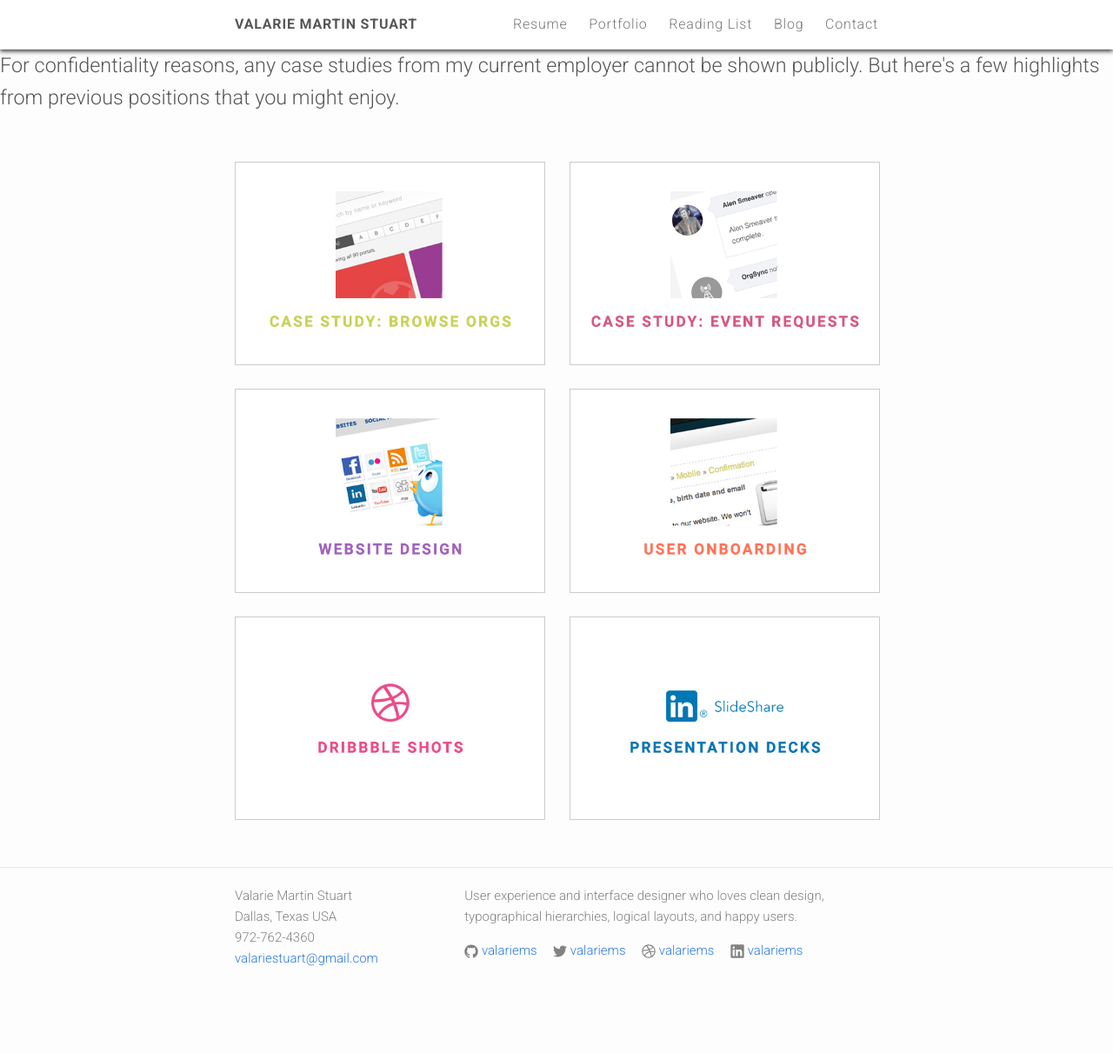
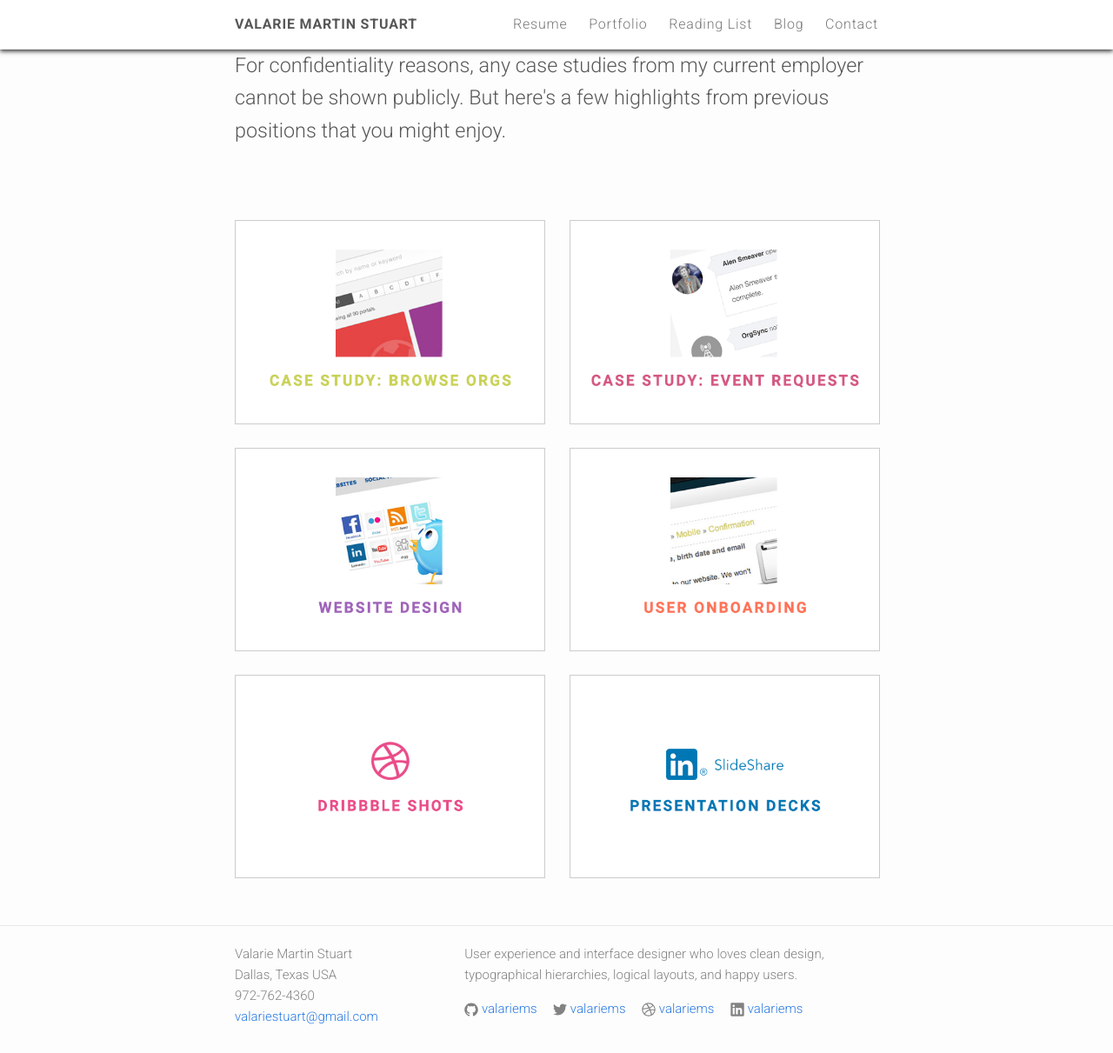
Before and after one commit to valariems/valariems.github.io, a Jekyll site: the page built from portfolio.html, in a window 1280 px wide. Shown: the whole page at 87% size. Built offline with Jekyll 4.4.1, drawn with Linux system fonts in a browser that asks for light colours; nearby versions of some CDN libraries; before the commit the page ends 1144 px from its top, so only the background shows below that.

Commit message:
Still styling.

```diff
--- a/portfolio.html
+++ b/portfolio.html
@@ -5,9 +5,12 @@ permalink: /portfolio/
 order: 2
 ---
 
-<div class="post-content">
-  <p>For confidentiality reasons, any case studies from my current employer cannot be shown publicly. But here's a few highlights from previous positions that you might enjoy.</p>
-</div>
+<section class="portfolio-intro">
+  <div class="wrapper">
+    <div class="post-content">
+      <p>For confidentiality reasons, any case studies from my current employer cannot be shown publicly. But here's a few highlights from previous positions that you might enjoy.</p>
+  </div>
+</section>
 
 <section class="portfolio-main">
   <div class="wrapper">
```
